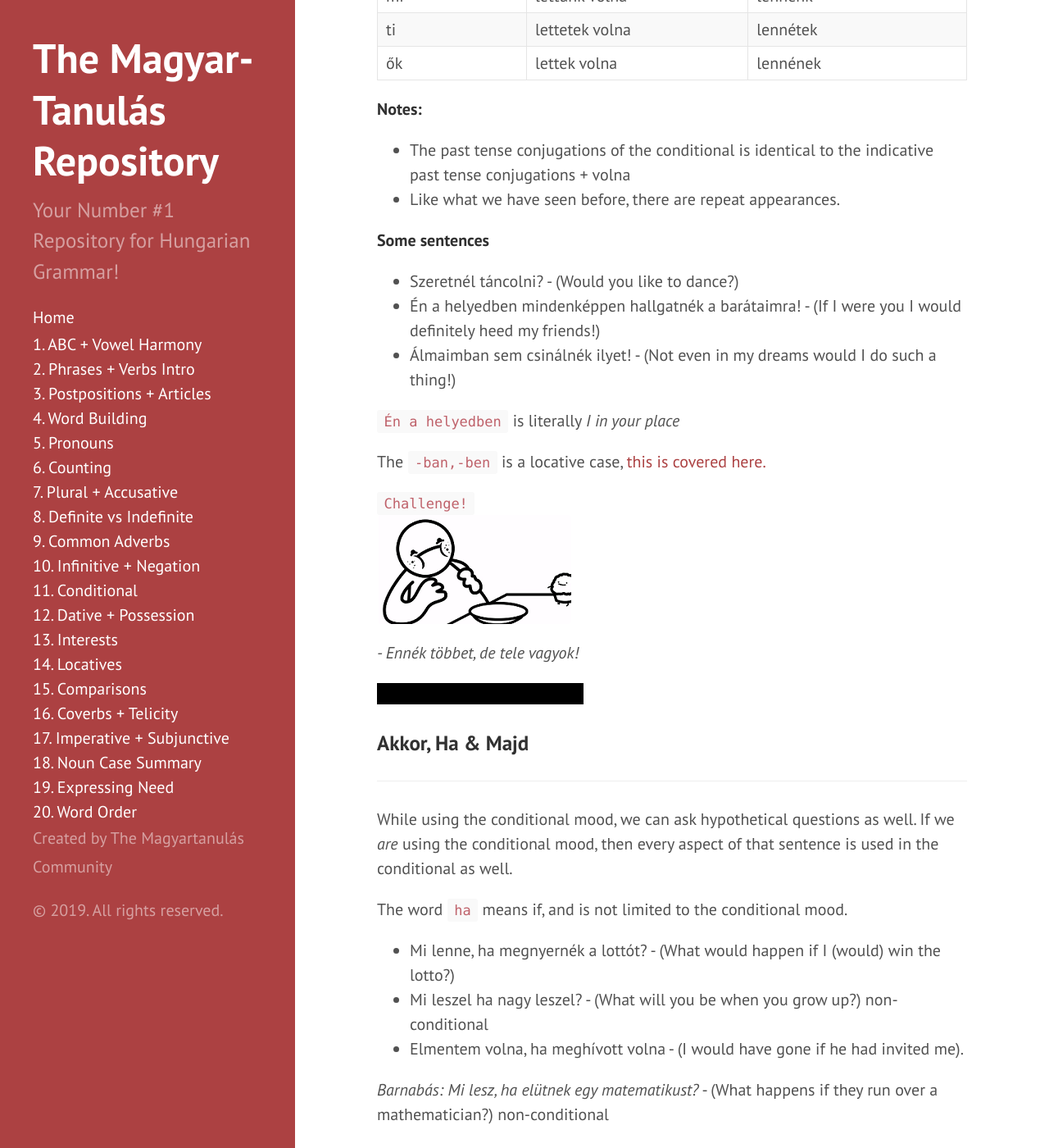
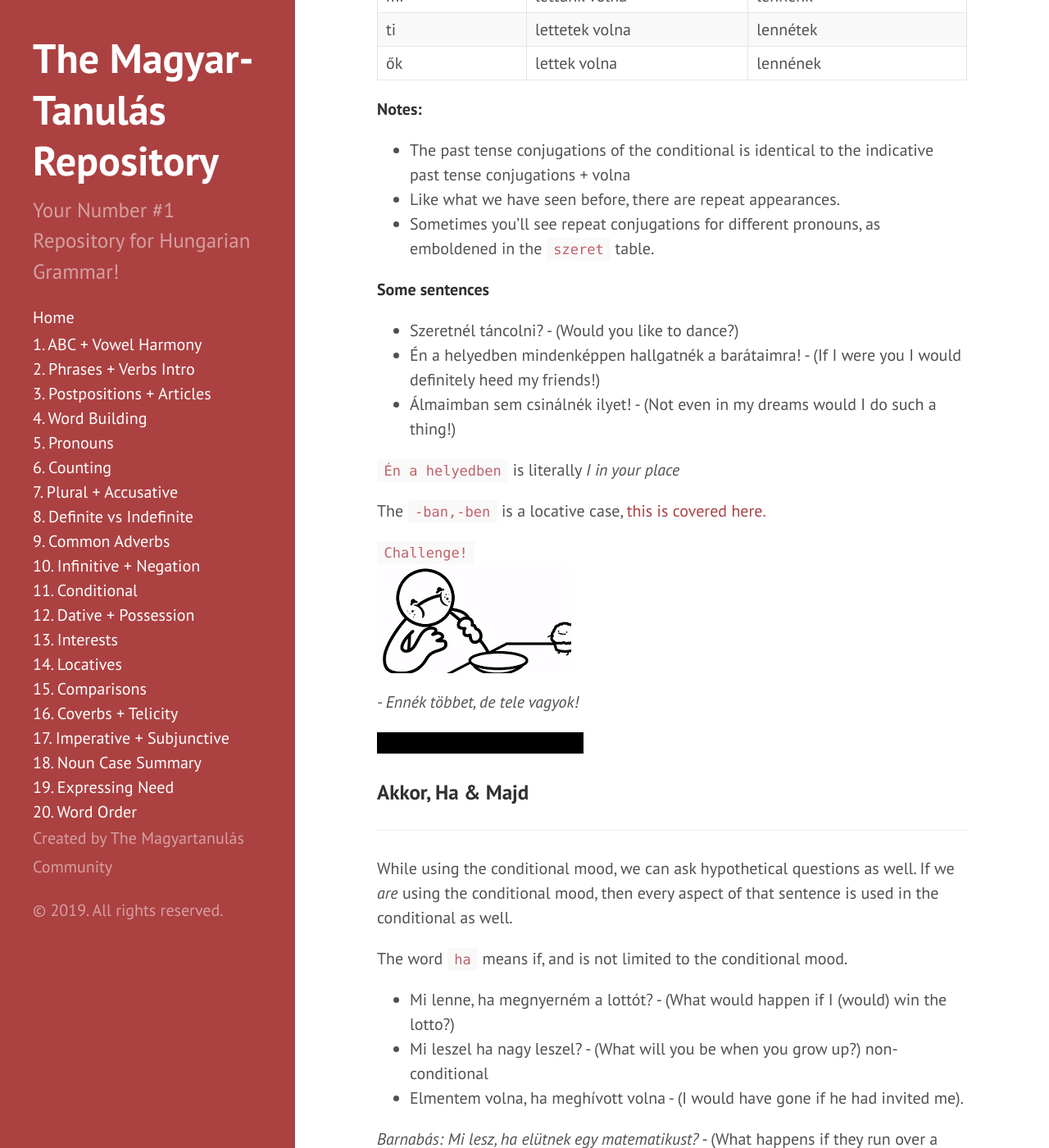
Before and after one commit to Magyartanulas/magyartanulas.github.io, a Jekyll site: the page built from conditional_mood.md, in a window 1280 px wide and 1400 px high, scrolled down 1723 px. Shown: the whole window at 82% size. Built offline with Jekyll 4.4.1, drawn with Linux system fonts in a browser that asks for light colours; Markdown is read by kramdown in place of the engine named in the settings; comment, search, counter and statistics services are not loaded; some of the changed text lies outside the part shown.

Commit message:
Update conditional_mood.md

```diff
--- a/conditional_mood.md
+++ b/conditional_mood.md
@@ -16,12 +16,12 @@
 
 | Pronoun | Past indef. cond. | Past def. cond.   | Present indef. cond. | Present. def. cond. |
 |---------|-------------------|-------------------|----------------------|---------------------|
-| én      | szerettem volna   | szerettem volna   | szeretnék            | szeretném           |
+| én      | szerettem volna   | szerettem volna   | szeret**nék**            | szeretném           |
 | te      | szerettél volna   | szeretted volna   | szeretnél            | szeretnéd           |
 | ő       | szeretett volna   | szerette volna    | szeretne             | szeretné            |
 | mi      | szerettünk volna  | szerettük volna   | szeretnénk           | szeretnénk          |
 | ti      | szerettetek volna | szerettétek volna | szeretnétek          | szeretnétek         |
-| ők      | szerettek volna   | szerették volna   | szeretnének          | szeretnék           |
+| ők      | szerettek volna   | szerették volna   | szeretnének          | szeret**nék**           |
 
 `Csinál` (he/she/it does/makes).
 
@@ -49,6 +49,7 @@
 
 * The past tense conjugations of the conditional is identical to the indicative past tense conjugations + volna
 * Like what we have seen before, there are repeat appearances.
+* Sometimes you'll see repeat conjugations for different pronouns, as emboldened in the `szeret` table.
 
 **Some sentences**
 
@@ -74,7 +75,7 @@
 
 The word `ha` means if, and is not limited to the conditional mood.
 
-* Mi lenne, ha megnyernék a lottót? - (What would happen if I (would) win the lotto?)
+* Mi lenne, ha megnyerném a lottót? - (What would happen if I (would) win the lotto?)
 * Mi leszel ha nagy leszel? - (What will you be when you grow up?) non-conditional
 * Elmentem volna, ha meghívott volna - (I would have gone if he had invited me).
 
```
Also changed, not shown: other parts of conditional_mood.md (+1 -1 lines).
